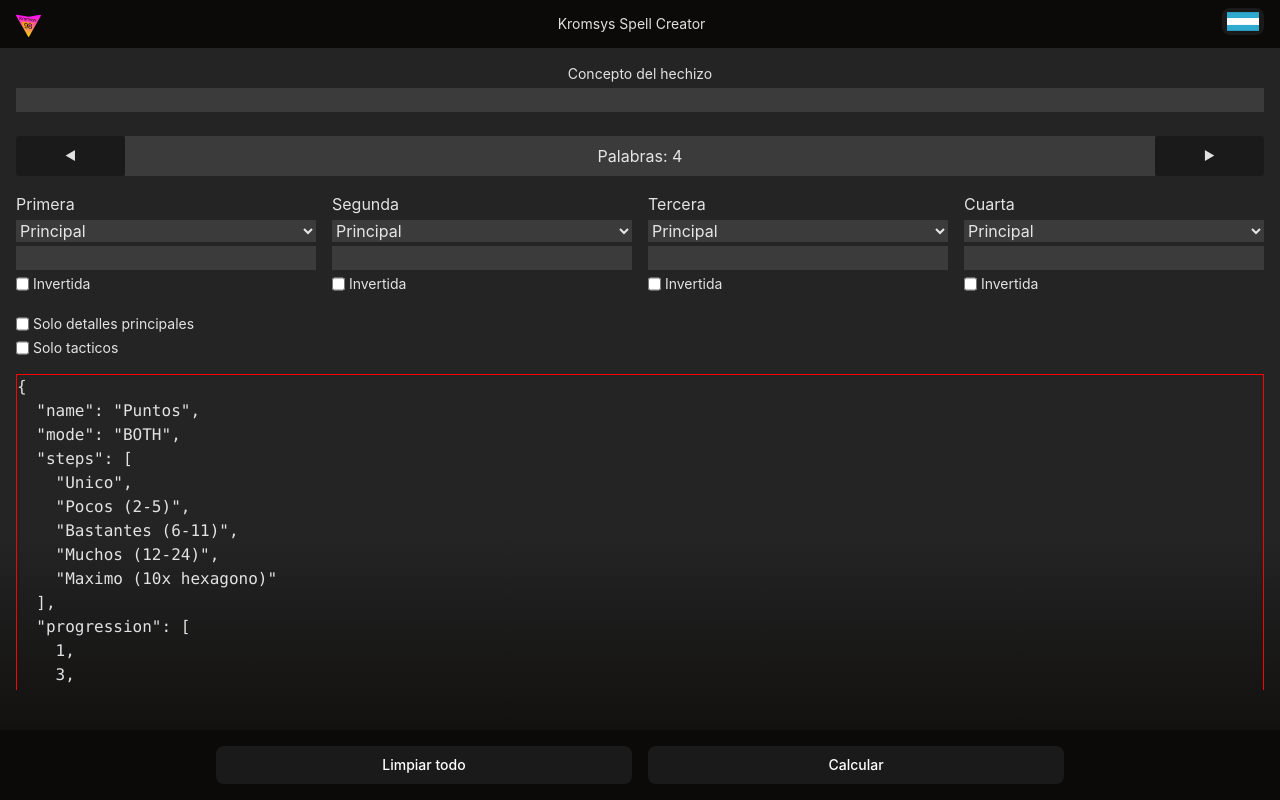
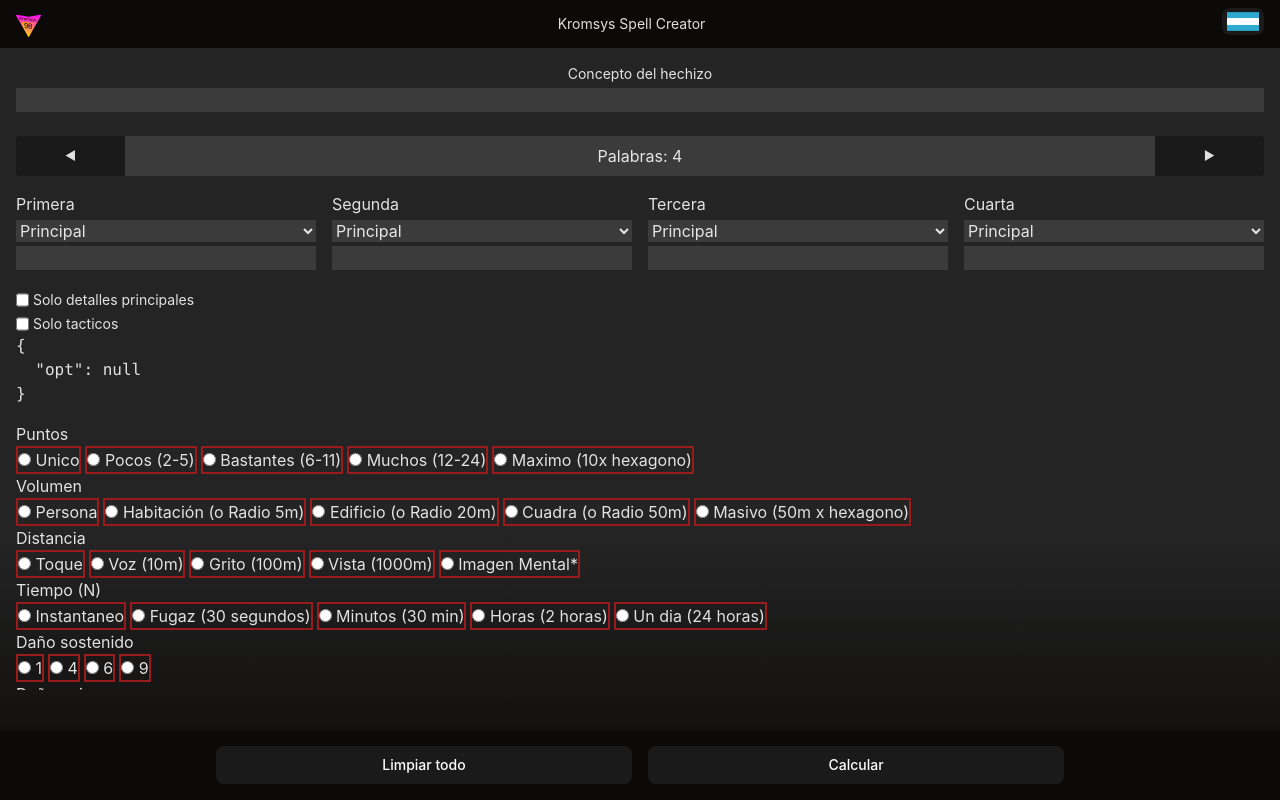
Before and after one commit to sebastianpennino/krom_magic, a React (Vite) app: page / in a window 1280 px wide. Built offline with nearby package versions, Linux system fonts and the light colour scheme.

Commit message:
Radio options

```diff
--- a/src/App.tsx
+++ b/src/App.tsx
@@ -21,10 +21,10 @@
   detailedWords: string[];
   spellLength: number;
   results: any;
-  invertedWords: boolean[];
   detailMode: ValidDetailMode;
   onlyMainDetails: boolean;
   onlyTacticalDetails: boolean;
+  opt: any;
 };
 
 export const initialState: AppState = {
@@ -47,10 +47,10 @@
   detailedWords: Array.from({ length: maxSpellLength }, () => ""),
   spellLength: 4,
   results: null,
-  invertedWords: Array.from({ length: maxSpellLength }, () => false),
   detailMode: DetailMode.BOTH,
   onlyMainDetails: false,
   onlyTacticalDetails: false,
+  opt: null,
 };
 
 function App() {
--- /dev/null
+++ b/src/components/RadioOptions.tsx
@@ -0,0 +1,49 @@
+type Props = {
+  legend: string;
+  cat: string;
+  steps: string[];
+  changeFn: any;
+};
+
+function concatenateAndCamelCase(str1: string, str2: string) {
+  const cleanStr1 = str1.replace(/[^a-zA-Z0-9]/g, '');
+  const cleanStr2 = str2.replace(/[^a-zA-Z0-9]/g, '');
+
+  const combinedStr = cleanStr1 + '-' + cleanStr2;
+
+  const words = combinedStr.split(" ");
+  const camelCased = words
+    .map((word, index) => {
+      if (index === 0) {
+        return word.toLowerCase();
+      } else {
+        return word.charAt(0).toUpperCase() + word.slice(1).toLowerCase();
+      }
+    })
+    .join("");
+  return camelCased;
+}
+
+export const RadioOptions = ({ legend, steps, cat, changeFn }: Props) => {
+  return (
+    <fieldset className="flex">
+      <legend>{legend}</legend>
+      {steps.map((el, idx) => (
+        <div key={idx} className="mr-1 border-2 border-red-800">
+          <input
+            id={concatenateAndCamelCase(legend, el)}
+            type="radio"
+            name={concatenateAndCamelCase(legend, 'rname')}
+            value={idx}
+            onChange={(e: React.ChangeEvent<HTMLInputElement>) => {
+              if (typeof changeFn === "function") {
+                changeFn(e.target.value, cat);
+              }
+            }}
+          />
+          <label htmlFor={concatenateAndCamelCase(legend, el)}>{" "}{el}</label>
+        </div>
+      ))}
+    </fieldset>
+  );
+};
--- a/src/compositions/InputPage.tsx
+++ b/src/compositions/InputPage.tsx
@@ -8,6 +8,7 @@
 import { TextInputWithAutocomplete } from "../components/TextInputWithAutocomplete";
 import { powerWordList } from "../apptypes/Words";
 import { DetailMode, detailList } from "@apptypes/Details";
+import { RadioOptions } from "../components/RadioOptions";
 
 type Props = {
   state: AppState;
@@ -39,13 +40,6 @@
     });
   };
 
-  const changeInverted = (newValue: any, position: number) => {
-    dispatch({
-      type: SpellAction.SWITCH_POLARITY,
-      payload: { val: newValue, pos: position },
-    });
-  };
-
   const changeSpellName = (newValue: any) => {
     dispatch({
       type: SpellAction.CHANGE_NAME,
@@ -71,6 +65,13 @@
     dispatch({
       type: SpellAction.SWITCH_ONLY_TACTICAL_DETAILS_FILTER,
       payload: newValue,
+    });
+  };
+
+  const changeOpt = (newValue: any, cat: string) => {
+    dispatch({
+      type: SpellAction.TEST,
+      payload: { newValue, cat },
     });
   };
 
@@ -145,13 +146,6 @@
                 ][chosenLang]
               }
             />
-            <CheckBox
-              chosenLang={chosenLang}
-              uniqueId={`inverted-${i}`}
-              defaultChecked={state.invertedWords[i]}
-              changeFn={(newValue: any) => changeInverted(newValue, i)}
-              title={["Invertida", "Inverted"]}
-            />
           </div>
         ))}
       </div>
@@ -170,38 +164,7 @@
           changeFn={(newValue: any) => changeTacticalDetails(newValue)}
           title={["Solo tacticos", "Only tactical"]}
         />
-        {/*
-        <fieldset>
-          <legend>{["Modo", "Mode"][chosenLang]}</legend>
-          <div>
-            <input
-              id="a"
-              type="radio"
-              name="modeDetailFilter"
-              value={DetailMode.BOTH}
-            />
-            <label htmlFor="a"> {["Ambos", "Both"][chosenLang]}</label>
-          </div>
-          <div>
-            <input
-              id="b"
-              type="radio"
-              name="modeDetailFilter"
-              value={DetailMode.NARRATIVE}
-            />
-            <label htmlFor="b"> {["Narrativo", "Narrative"][chosenLang]}</label>
-          </div>
-          <div>
-            <input
-              id="c"
-              type="radio"
-              name="modeDetailFilter"
-              value={DetailMode.TACTICAL}
-            />
-            <label htmlFor="c"> {["Tactico", "Tactical"][chosenLang]}</label>
-          </div>
-        </fieldset>
-*/}
+        <pre>{JSON.stringify({ opt: state.opt }, null, 2)}</pre>
       </div>
       <div className="flex justify-center mt-4 flex-col">
         {detailList
@@ -232,20 +195,28 @@
           // })
           .map((d) => {
             return (
-              <div style={{ border: "1px solid red" }} key={d.formulaName}>
-                <pre>
-                  {JSON.stringify(
-                    {
-                      name: d.name[chosenLang],
-                      mode: d.mode,
-                      steps: d.steps[chosenLang],
-                      progression: d.progression,
-                    },
-                    null,
-                    2
-                  )}
-                </pre>
-              </div>
+              <RadioOptions
+                legend={d.name[chosenLang]}
+                steps={d.steps[chosenLang]}
+                cat={d.formulaName}
+                changeFn={(e: any, i: any) => {
+                  changeOpt(e, i);
+                }}
+              />
+              // <div style={{ border: "1px solid red" }} key={d.formulaName}>
+              //   <pre>
+              //     {JSON.stringify(
+              //       {
+              //         name: d.name[chosenLang],
+              //         mode: d.mode,
+              //         steps: d.steps[chosenLang],
+              //         progression: d.progression,
+              //       },
+              //       null,
+              //       2
+              //     )}
+              //   </pre>
+              // </div>
             );
           })}
       </div>
--- a/src/reducers/spellReducer.ts
+++ b/src/reducers/spellReducer.ts
@@ -8,9 +8,9 @@
   CHANGE_LENGTH = "CHANGE_LENGTH",
   UPDATE_RESULTS = "UPDATE_RESULTS",
   RESET_STATE = "RESET_STATE",
-  SWITCH_POLARITY = "SWITCH_POLARITY",
   SWITCH_ONLY_MAIN_DETAILS_FILTER = "SWITCH_ONLY_MAIN_DETAILS_FILTER",
-  SWITCH_ONLY_TACTICAL_DETAILS_FILTER = "SWITCH_ONLY_TACTICAL_DETAILS_FILTER"
+  SWITCH_ONLY_TACTICAL_DETAILS_FILTER = "SWITCH_ONLY_TACTICAL_DETAILS_FILTER",
+  TEST = "TEST",
 }
 
 export type ValidSpellAction = (typeof SpellAction)[keyof typeof SpellAction];
@@ -53,18 +53,6 @@
         domainWords: newDomainWords,
       };
     }
-    case SpellAction.SWITCH_POLARITY: {
-      const position = parseInt(action.payload?.pos, 10);
-      const value = Boolean(action.payload?.val);
-
-      const newInvertedWords = [...state.invertedWords];
-      newInvertedWords[position] = value;
-
-      return {
-        ...state,
-        invertedWords: newInvertedWords,
-      };
-    }
     case SpellAction.SWITCH_ONLY_MAIN_DETAILS_FILTER: {
       return {
         ...state,
@@ -97,9 +85,14 @@
           state.detailedWords.slice(0, state.spellLength),
           state.domainWords.slice(0, state.spellLength),
           state.spellLength,
-          state.invertedWords.slice(0, state.spellLength),
         ),
       };
+    }
+    case SpellAction.TEST: {
+      return {
+        ...state,
+        opt: action.payload
+      }
     }
   }
   throw Error("Unknown action: " + action.type);
--- a/src/utils/calculatePower.ts
+++ b/src/utils/calculatePower.ts
@@ -6,10 +6,8 @@
   detailedWords: string[],
   domainWords: string[],
   spellLength: number,
-  invertedWords: boolean[],
 ) => {
   const cleanDetailedWords = detailedWords.slice(0, spellLength);
-  const cleanInvertedWords = invertedWords.slice(0, spellLength);
   const cleanDomainWords = domainWords.slice(0, spellLength);
 
   const realScore = spellLength * 3
```
